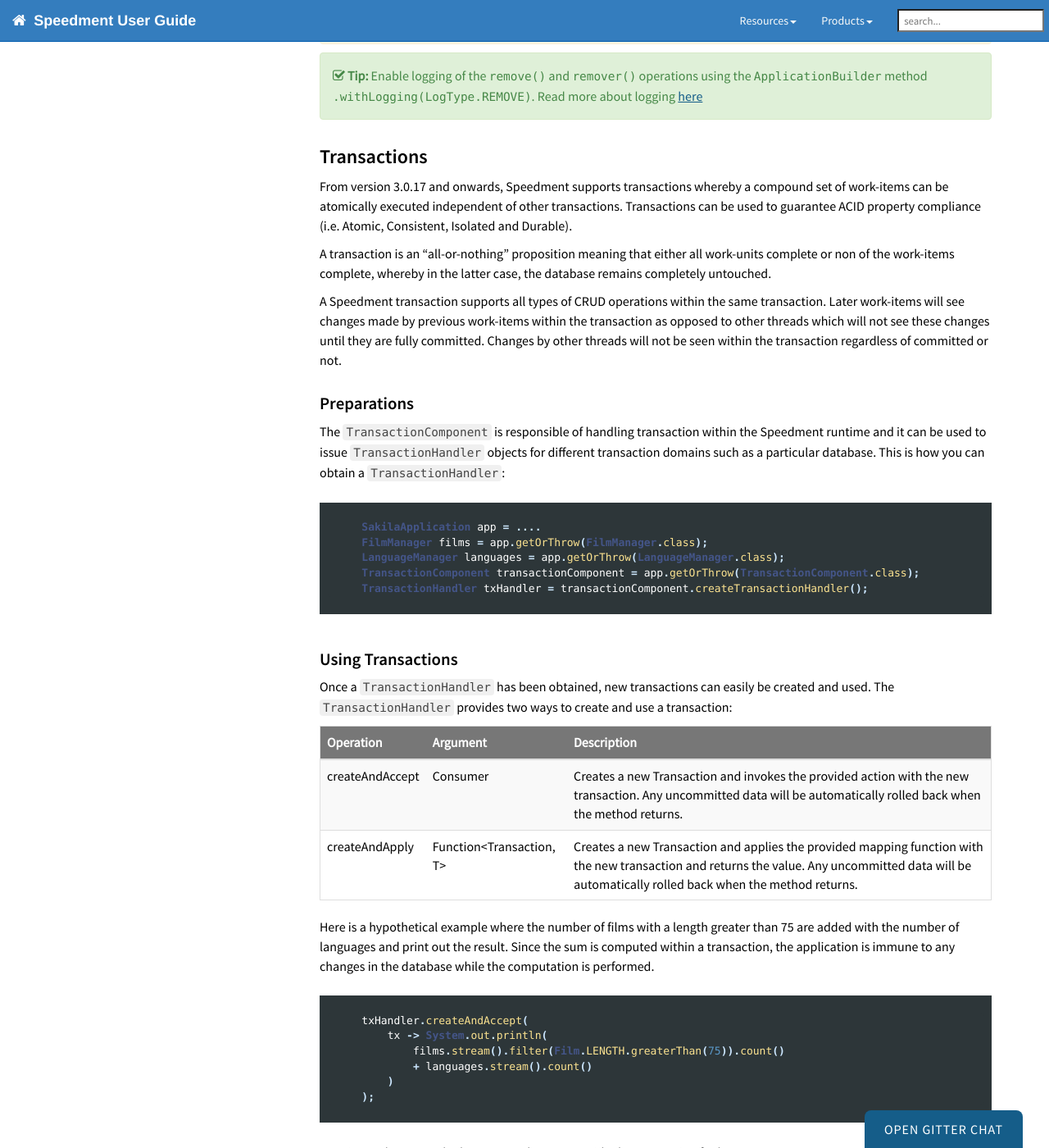
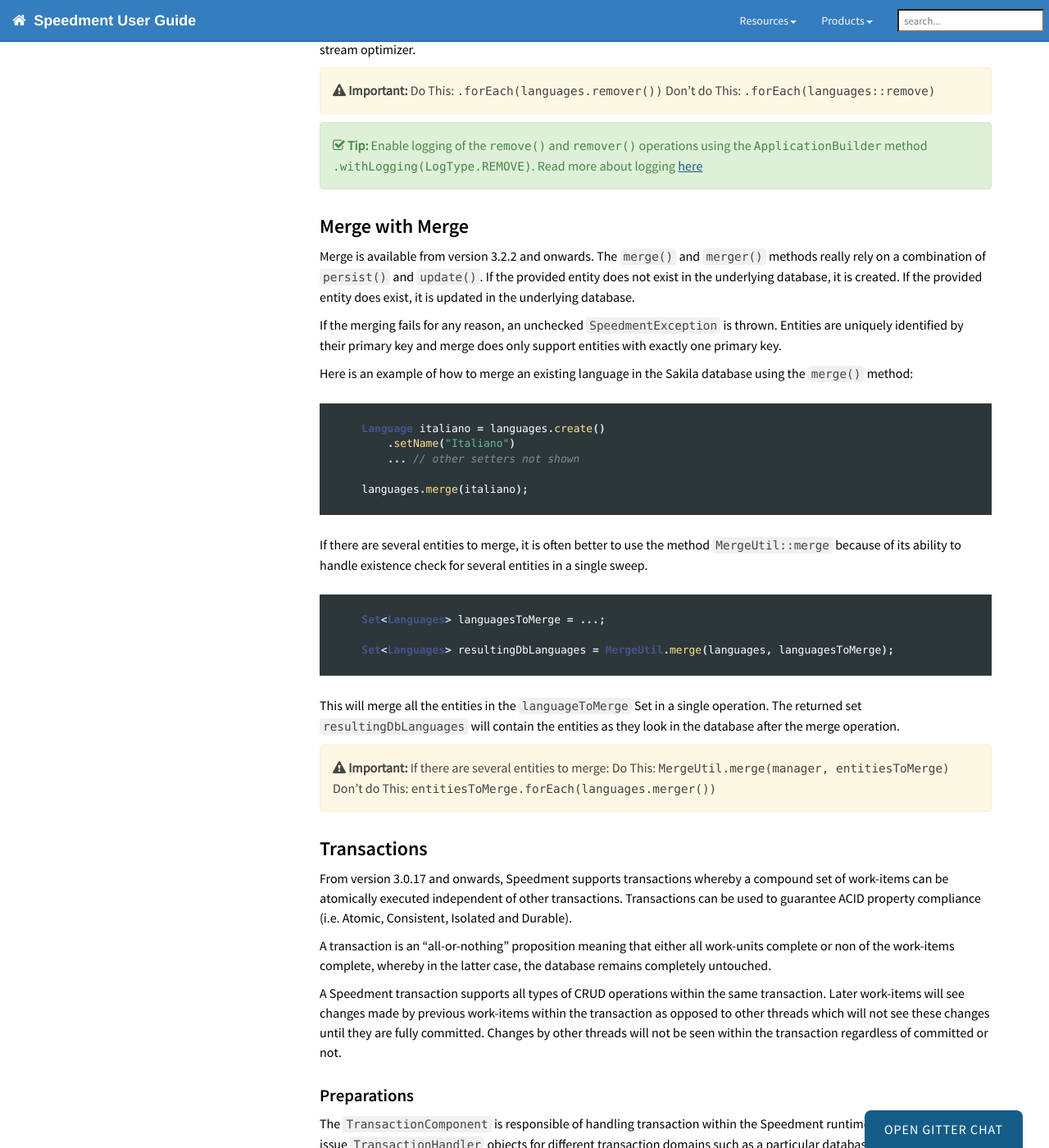
Before and after one commit to speedment/speedment-doc, a Jekyll site: the page built from pages/crud.md, in a window 1280 px wide and 1400 px high, scrolled down 5897 px. Shown: the whole window at 82% size. Built offline with Jekyll 4.4.1, drawn with Linux system fonts in a browser that asks for light colours; nearby versions of some CDN libraries; comment, search, counter and statistics services are not loaded; some of the changed text lies outside the part shown.

Commit message:
Add Merge documentation

````diff
--- a/pages/crud.md
+++ b/pages/crud.md
@@ -13,7 +13,7 @@
 
 
 ## CRUD Operations
-The term CRUD is a short for Create, Read, Update and Delete. Speedment supports all these operations via table {{site.data.javadoc.Manager}} objects according to the following table:
+The term CRUD is a short for Create, Read, Update and Delete. Speedment supports all these operations via table {{site.data.javadoc.Manager}} objects and more according to the following table:
 
 | Operation      | Direct Method          | Functional Reference       | Effect
 | :------------- | :--------------------  | :------------------------- | :----------------------------------------------------------------------------------- |
@@ -21,6 +21,7 @@
 | Read           | `stream()`             |                            | Returns a Stream over all the rows in the database table                             |
 | Update         | `update(entity)`       | `updater()`                | Updates an existing row in the database from the given entity based on primary key(s)|
 | Delete         | `remove(entity)`       | `remover()`                | Removes the row in the database that has the same primary key(s) as the given entity |
+| Merge          | `merge(entity)`        | `merger()`                 | If the row does not exists; Creates the row, otherwise Updates the row in the database that has the same primary key(s) as the given entity |
 
 As you will see, the functional references are often useful when composing streams that will update the underlying database.
 
@@ -232,6 +233,36 @@
 Enable logging of the `remove()` and `remover()` operations using the `ApplicationBuilder` method `.withLogging(LogType.REMOVE)`. Read more about logging [here](application_configuration.html#logging)
 " %}
 
+## Merge with Merge
+Merge is available from version 3.2.2 and onwards.
+The `merge()` and `merger()` methods really rely on a combination of `persist()` and `update()`. If the provided entity does not exist in the underlying database, it is created. If the provided entity does exist, it is updated in the underlying database.
+
+If the merging fails for any reason, an unchecked `SpeedmentException` is thrown. Entities are uniquely identified by their primary key and merge does only support entities with exactly one primary key.
+
+Here is an example of how to merge an existing language in the Sakila database using the `merge()` method:
+``` java
+    Language italiano = languages.create()
+        .setName("Italiano")
+        ... // other setters not shown
+
+    languages.merge(italiano);
+```
+
+If there are several entities to merge, it is often better to use the method `MergeUtil::merge` because of its ability to handle existence check for several entities in a single sweep.
+``` java
+    Set<Languages> languagesToMerge = ...;
+
+    Set<Languages> resultingDbLanguages = MergeUtil.merge(languages, languagesToMerge);
+```
+This will merge all the entities in the `languageToMerge` Set in a single operation. The returned
+set `resultingDbLanguages` will contain the entities as they look in the database after the merge operation.
+
+{% include important.html content= "
+If there are several entities to merge:
+Do This: `MergeUtil.merge(manager, entitiesToMerge)`
+Don't do This: `entitiesToMerge.forEach(languages.merger())`
+" %}
+
 ## Transactions
 From version 3.0.17 and onwards, Speedment supports transactions whereby a compound set of work-items can be atomically executed independent of other transactions. Transactions can be used to guarantee ACID property compliance (i.e. Atomic, Consistent, Isolated and Durable).
 
````
